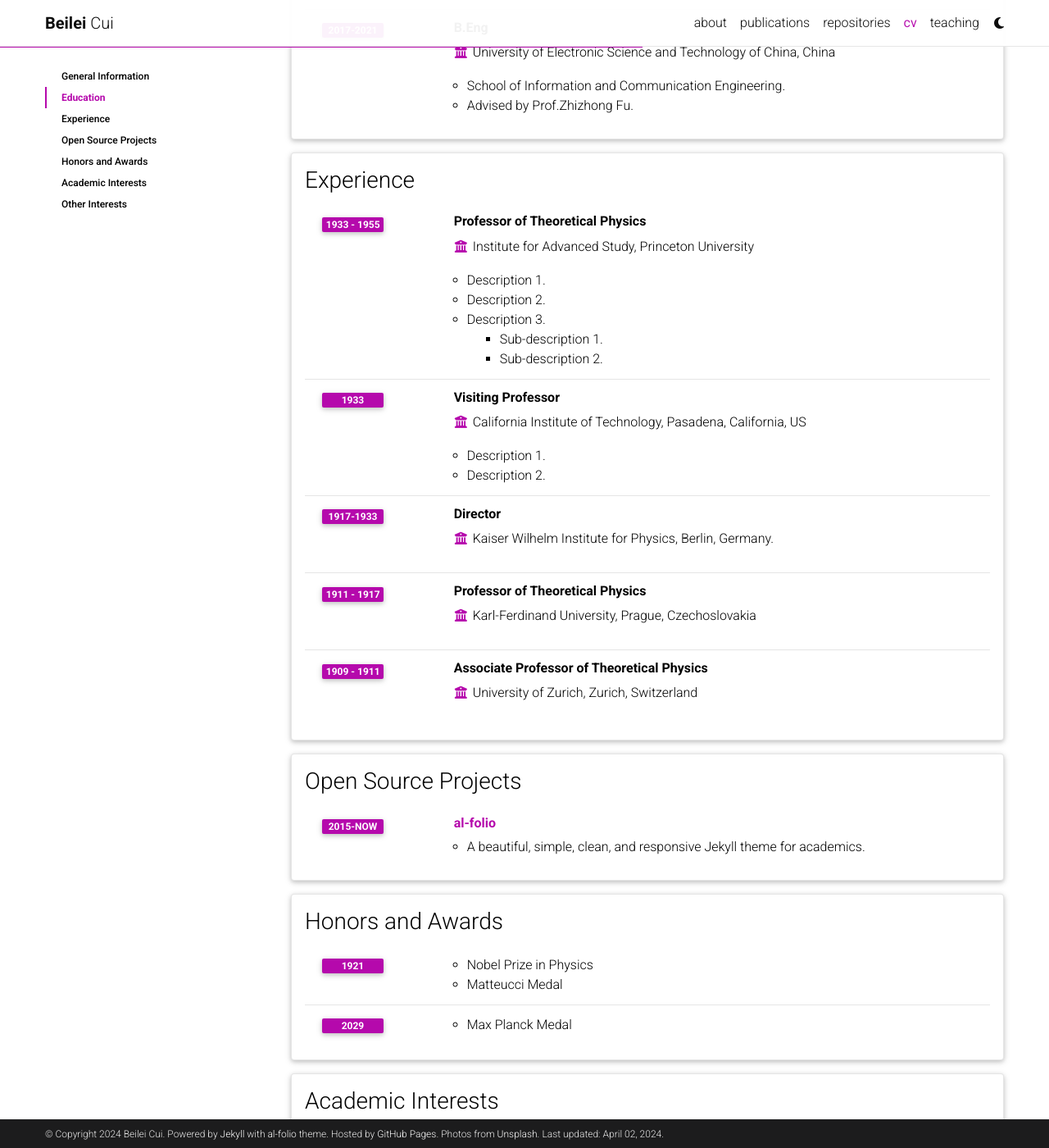
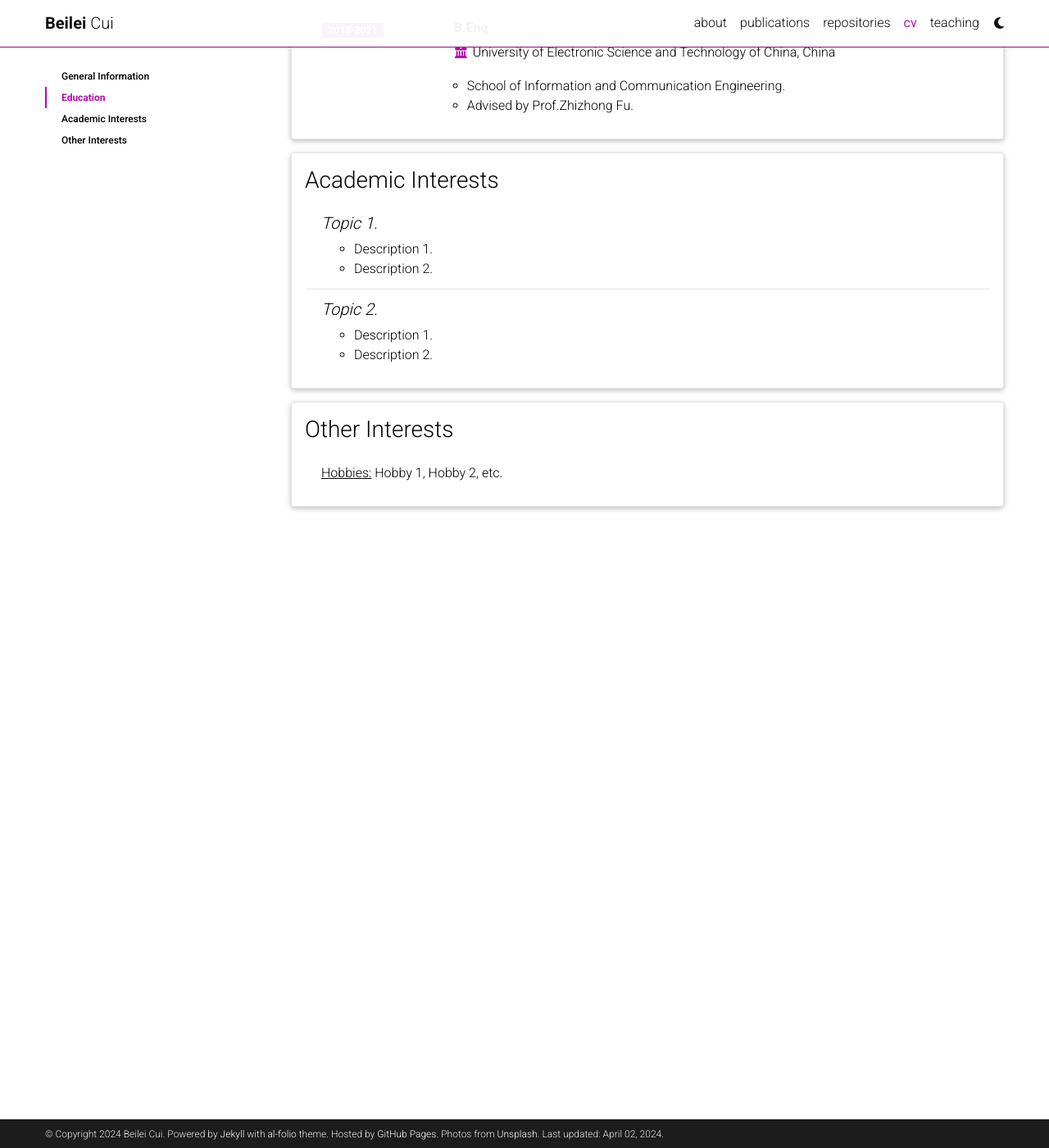
Before and after one commit to BeileiCui/beileicui.github.io, a Jekyll site: the page built from _pages/cv.md, in a window 1280 px wide and 1400 px high, scrolled down 712 px. Shown: the whole window at 82% size. Built offline with Jekyll 4.4.1, drawn with Linux system fonts in a browser that asks for light colours; comment, search, counter and statistics services are not loaded; a style sheet for code colours, icons or effects is not loaded.

Commit message:
Update cv.yml

```diff
--- a/_data/cv.yml
+++ b/_data/cv.yml
@@ -30,57 +30,6 @@
         - School of Information and Communication Engineering.
         - Advised by Prof.Zhizhong Fu.
 
-- title: Experience
-  type: time_table
-  contents:
-    - title: Professor of Theoretical Physics
-      institution: Institute for Advanced Study, Princeton University
-      year: 1933 - 1955
-      description:
-        - Description 1.
-        - Description 2.
-        - title: Description 3.
-          contents:
-            - Sub-description 1.
-            - Sub-description 2.
-    - title: Visiting Professor
-      institution: California Institute of Technology, Pasadena, California, US
-      year: 1933
-      description:
-        - Description 1.
-        - Description 2.
-
-    - title: Director
-      institution: Kaiser Wilhelm Institute for Physics, Berlin, Germany.
-      year: 1917-1933
-
-    - title: Professor of Theoretical Physics
-      institution: Karl-Ferdinand University, Prague, Czechoslovakia
-      year: 1911 - 1917
-      description:
-
-    - title: Associate Professor of Theoretical Physics
-      institution: University of Zurich, Zurich, Switzerland
-      year: 1909 - 1911
-
-- title: Open Source Projects
-  type: time_table
-  contents:
-    - title: <a href="https://github.com/alshedivat/al-folio">al-folio</a>
-      year: 2015-now
-      description: A beautiful, simple, clean, and responsive Jekyll theme for academics.
-
-- title: Honors and Awards
-  type: time_table
-  contents:
-    - year: 1921
-      items:
-        - Nobel Prize in Physics
-        - Matteucci Medal
-    - year: 2029
-      items:
-        - Max Planck Medal
-
 - title: Academic Interests
   type: nested_list
   contents:
```
